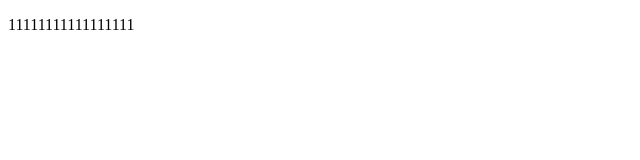
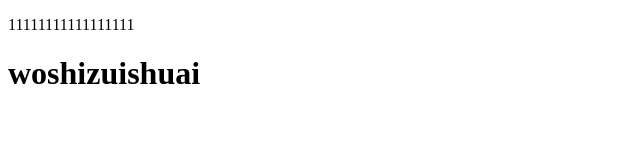
Before and after one commit to duguxiaolang/cssss, a plain HTML site: page index.html in a window 1280 px wide. Shown: the whole page, without its empty margins (0-640 px from the left). Drawn offline with Linux system fonts and the light colour scheme.

Commit message:
bug修护

```diff
--- a/index.html
+++ b/index.html
@@ -6,5 +6,6 @@
 </head>
 <body>
 <p>11111111111111111</p>
+<h1>woshizuishuai</h1>
 </body>
 </html>
```
